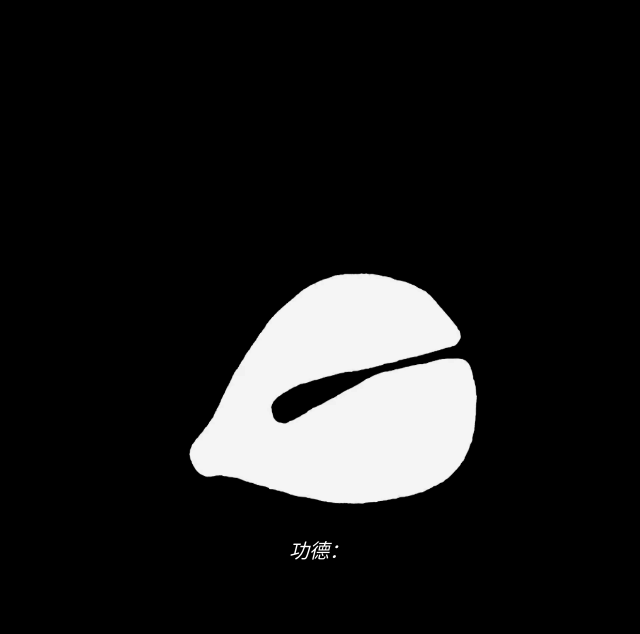
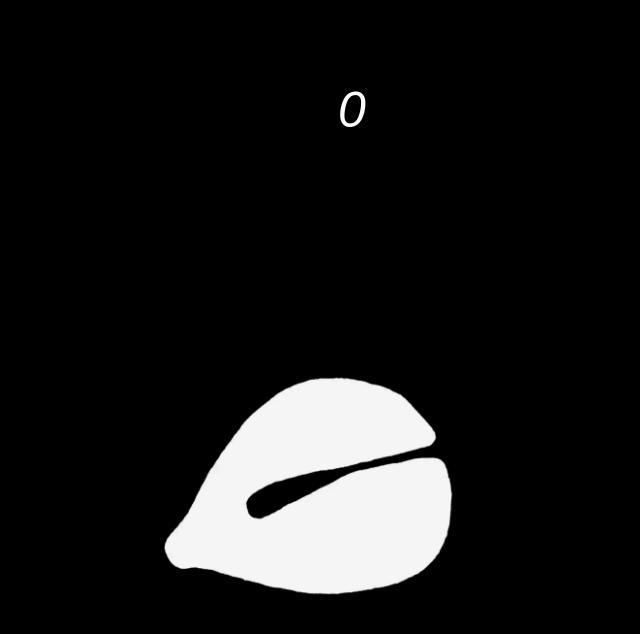
Before and after one commit to YSY2006/Wooden-Fish, a plain HTML site: page index.html in a window 1280 px wide. Shown: the whole page, without its empty margins (331-971 px from the left). Drawn offline with Linux system fonts and the light colour scheme.

Commit message:
Add files via upload

```diff
--- a/index.html
+++ b/index.html
@@ -5,16 +5,18 @@
     <meta http-equiv="X-UA-Compatible" content="IE=edge">
     <meta name="viewport" content="width=device-width, initial-scale=1.0">
     <title>Wooden Fish</title>
+    <link rel="shortcut icon" type="image/ico" href="muyu.ico">
     <link rel="stylesheet" href="style.css">
     <script src="script.js"></script>
 <body>
+    <div class="textbox">
+        <input id="number" type="text" disabled="disabled" height="50px" width="200px" value="0">
+    </div>
+
     <div class="imagebox" >
         <img class="image" id="muyu" src="muyu.png" alt="muyu" height="245" width="300" onclick="add(),play()">
     </div>
-    <div>
-        <span class="merits">功德：</span>
-        <input id="number" type="text" disabled="disabled">
-    </div>
+
     <audio id="music" src="muyu.mp3" src="muyu.ogg" ></audio>
 
 </body>
--- a/script.js
+++ b/script.js
@@ -30,10 +30,14 @@ function play() {
 
     playmusic();
 
+    var pic=document.getElementById("muyu");
+    pic.onmouseup=function(){
+        this.style="transform:scale(1);transition: all 0.15s linear;";
+    }
+    pic.onmousedown=function(){
+        this.style="transform:scale(0.875);transition: all 0.15s linear;";
+    }
 
-    // pic.onmousedown=function(){
-    //     this.style="transform:scale(0.875);transition: all 0.15s linear;";
-    // }
     // pic.onmouseleave=function(){
     //     this.style="transform:scale(1);transition: all 0.15s linear;";
     // }
--- a/style.css
+++ b/style.css
@@ -9,43 +9,47 @@ body{
 } */
 
 .image{
-    width: 300px;
-    height: 245px;
+    /* width: 300px;
+    height: 245px; */
+    display: block;
+    height: auto;
+    max-height:  100%;
     position: absolute;
     left:50%;
     top: 50%;
-    margin-left: -125px;
-    margin-top: -135px;
+    margin-left: -150px;
+    margin-top: -30px;
 
     cursor: url(cursor.cur), pointer;
 }
 
-.image:hover{
-    transform: scale(0.9);
-    transition: all 0.2s linear;
-}
+/* .image:hover{
+    transform: scale(0.875);
+    transition: all 0.15s linear;
 
-.merits{
-    color: white;
+} */
+
+.textbox{
+    width: 200px;
+    height: 50px;
     position: absolute;
     left:50%;
-    top: 50%;
-    margin-left: -20px;
-    margin-top: 135px;
-    font-size: 20px;
-    font-style: italic;
+    top: 10%;
+    margin-left: -285px;
+    margin-top: 0px;
+
 }
 
 #number{
     color: white;
-    position: absolute;
-    left:50%;
-    top: 50%;
-    margin-left: 45px;
-    margin-top: 136px;
-    font-size: 20px;
+    text-align:center;
+    font-size: 50px;
     font-style: italic;
     background-color: black;
     border-style: none;
+}
 
+.imagebox{
+    height:245;
+    width: 300;
 }
```
Also changed, not shown: muyu.ico (added).
